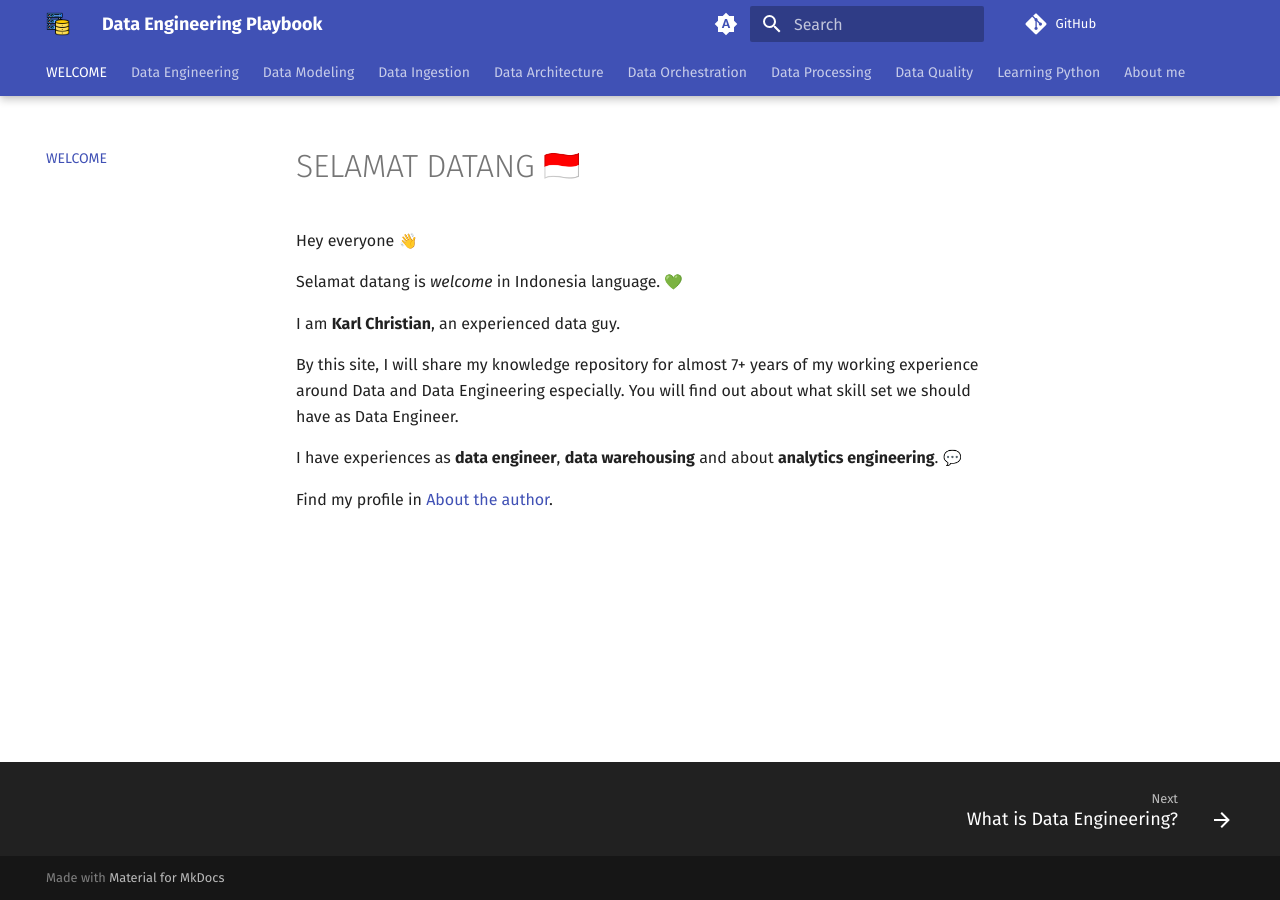
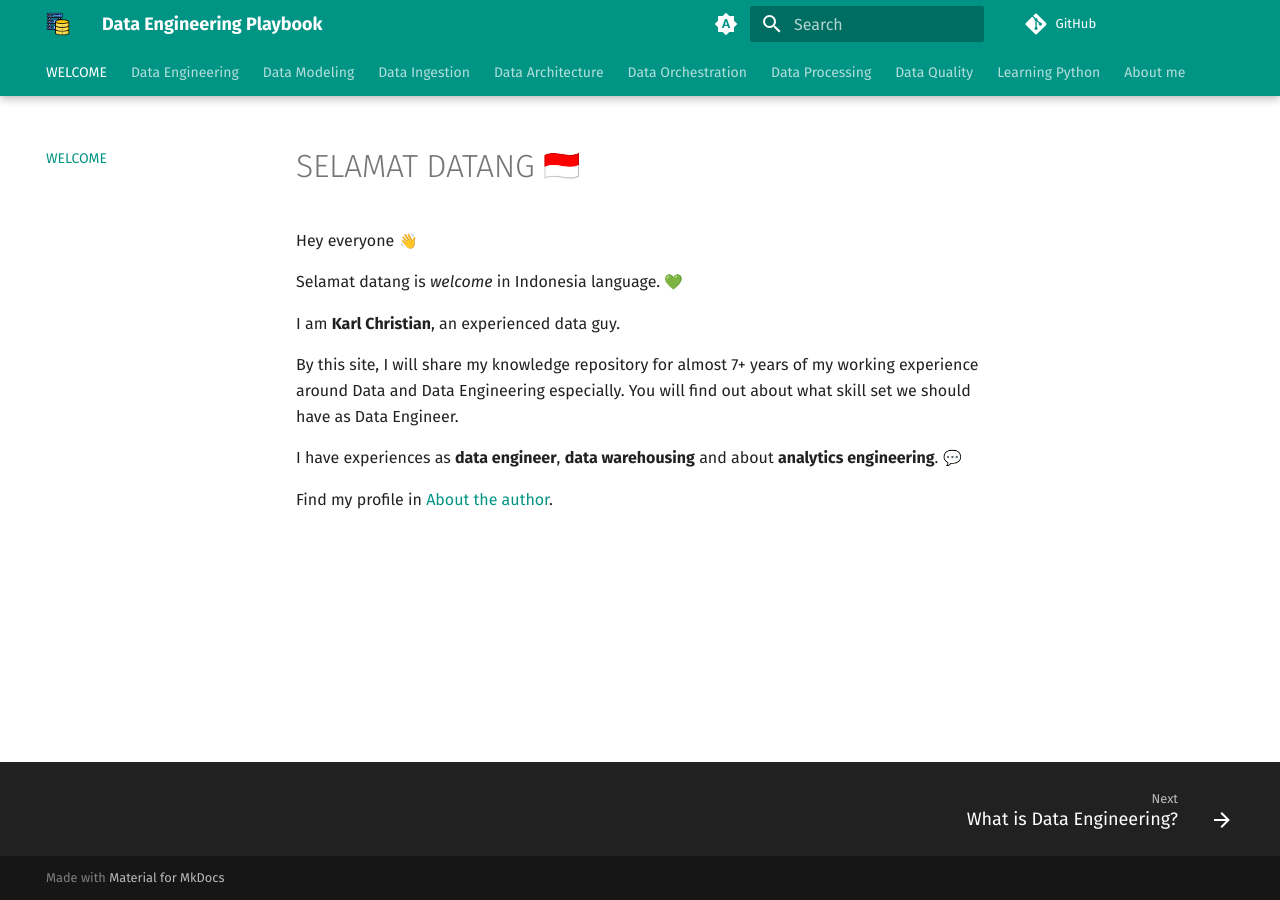
Before and after one commit to karlchris/data-engineering, an MkDocs documentation site: the page built from docs/index.md, in a window 1280 px wide. Built offline with MkDocs 1.6.1 and Material for MkDocs 9.7.7, drawn with Linux system fonts in a browser that asks for light colours; emoji names are drawn with the system emoji font; comment, search, counter and statistics services are not loaded.

Commit message:
change theme

```diff
--- a/mkdocs.yml
+++ b/mkdocs.yml
@@ -41,12 +41,14 @@ theme:
   palette:
     # Palette toggle for automatic mode
     - media: "(prefers-color-scheme)"
+      primary: teal
       toggle:
         icon: material/brightness-auto
         name: Switch to light mode
 
     # Palette toggle for light mode
     - media: "(prefers-color-scheme: light)"
+      primary: teal
       scheme: default
       toggle:
         icon: material/brightness-7
@@ -54,6 +56,7 @@ theme:
 
     # Palette toggle for dark mode
     - media: "(prefers-color-scheme: dark)"
+      primary: teal
       scheme: slate
       toggle:
         icon: material/brightness-4
```
